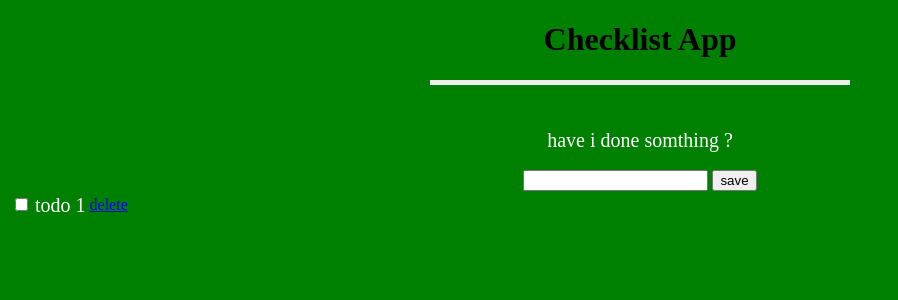
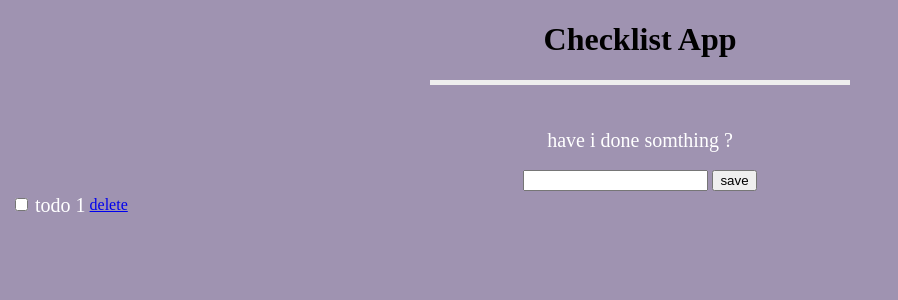
Before and after one commit to MN08/checklist, a PHP site: page / in a window 1280 px wide. Shown: the top 300 px of the page, without its empty margins (0-898 px from the left). Run offline with PHP 8.4, Linux system fonts and the light colour scheme.

Commit message:
change bg color

```diff
--- a/index.php
+++ b/index.php
@@ -8,7 +8,7 @@
 
 <style>
 body{
-    background-color: green;
+    background-color: #9f93b1;
 }
 .container{
     text-align : center;
```
